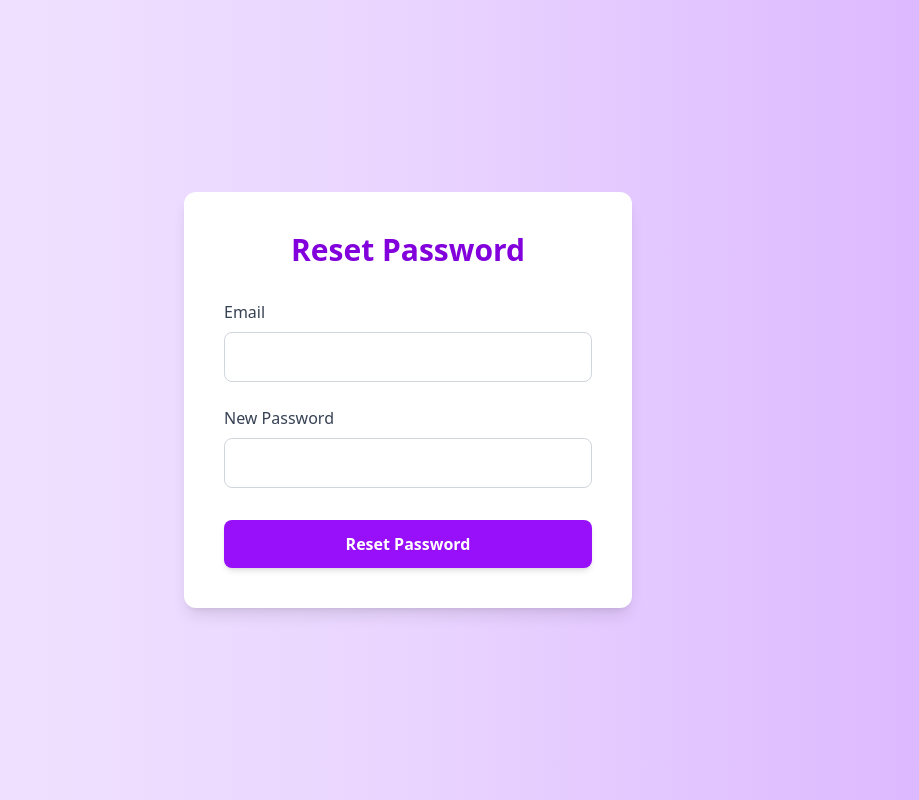
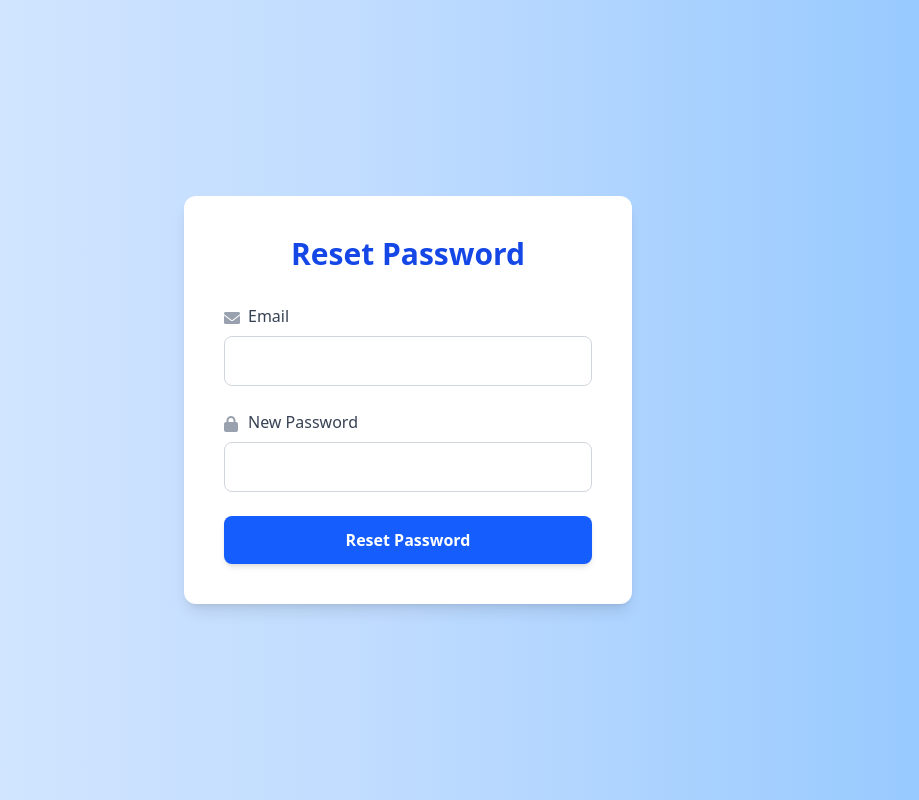
Before and after one commit to abhishek-2006/Parking-Management-System, a React (Vite) app in the folder frontend/: page /forgot-password in a window 1280 px wide. Shown: the whole page, without its empty margins (232-1151 px from the left). Built offline with nearby package versions, Linux system fonts and the light colour scheme.

Commit message:
Update styles in index.html and ForgotPassword.jsx for improved UI consistency

```diff
--- a/frontend/index.html
+++ b/frontend/index.html
@@ -2,8 +2,8 @@
 <html lang="en">
   <head>
     <meta charset="UTF-8" />
-    <!--Favicon-->
     <link rel="icon" type="image/png" href="src/assets/favicon.png" />
+    <link rel="stylesheet" href="https://cdnjs.cloudflare.com/ajax/libs/font-awesome/6.0.0/css/all.min.css" />
     <meta name="viewport" content="width=device-width, initial-scale=1.0" />
     <title>Parking Management System</title>
   </head>
--- a/frontend/src/pages/ForgotPassword.jsx
+++ b/frontend/src/pages/ForgotPassword.jsx
@@ -27,40 +27,43 @@ const ForgotPassword = () => {
     };
 
     return (
-        <div className="flex items-center justify-center min-h-screen bg-gradient-to-r from-purple-100 via-purple-200 to-purple-300">
+        <div className="flex items-center justify-center min-h-screen bg-gradient-to-r from-blue-100 via-blue-200 to-blue-300">
         <form
             onSubmit={handleSubmit}
             className="bg-white shadow-lg rounded-xl p-10 w-full max-w-md transform transition duration-500 hover:scale-105"
         >
-            <h2 className="text-3xl font-bold mb-8 text-center text-purple-700">
+            <h2 className="text-3xl font-bold mb-8 text-center text-blue-700">
                 Reset Password
             </h2>
 
+             {/* Email Input Field with envelope icon */}
             <div className="mb-6">
-            <label className="block mb-2 font-medium text-gray-700">Email</label>
+                <i className="fas fa-envelope absolute mt-1.5 text-gray-400"></i>
+                <label className="block mb-2 ml-6 font-medium text-gray-700">Email</label>
                 <input
                     type="email"
                     value={email}
                     onChange={(e) => setEmail(e.target.value)}
-                className="w-full p-3 border border-gray-300 rounded-lg focus:outline-none focus:ring-2 focus:ring-purple-400 transition"
+                    className="w-full p-3 border border-gray-300 rounded-lg focus:outline-none focus:ring-2 focus:ring-blue-400 transition"
                     required
                 />
             </div>
 
-            <div className="mb-8">
-            <label className="block mb-2 font-medium text-gray-700">New Password</label>
+            <div className="mb-6">
+                <i className="fas fa-lock absolute mt-1.5 text-gray-400"></i>
+                <label className="block mb-2 ml-6 font-medium text-gray-700">New Password</label>
                 <input
                     type="password"
                     value={newPassword}
                     onChange={(e) => setNewPassword(e.target.value)}
-                className="w-full p-3 border border-gray-300 rounded-lg focus:outline-none focus:ring-2 focus:ring-purple-400 transition"
+                    className="w-full p-3 border border-gray-300 rounded-lg focus:outline-none focus:ring-2 focus:ring-blue-400 transition"
                     required
                 />
             </div>
 
             <button
             type="submit"
-            className="w-full bg-purple-600 hover:bg-purple-700 text-white font-semibold p-3 rounded-lg shadow-md transition-all duration-300 transform hover:scale-105"
+            className="w-full bg-blue-600 hover:bg-blue-700 text-white font-semibold p-3 rounded-lg shadow-md transition-all duration-300 transform hover:scale-105"
             >
             Reset Password
             </button>
```
Lines whose indentation alone changed are shown as unchanged.
